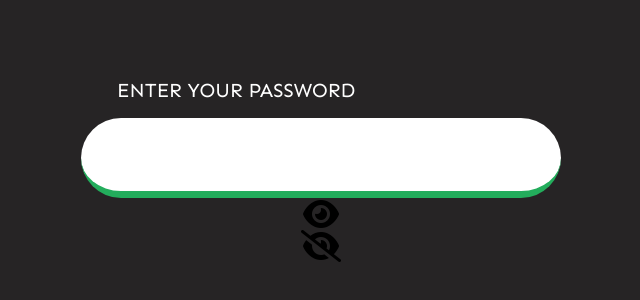
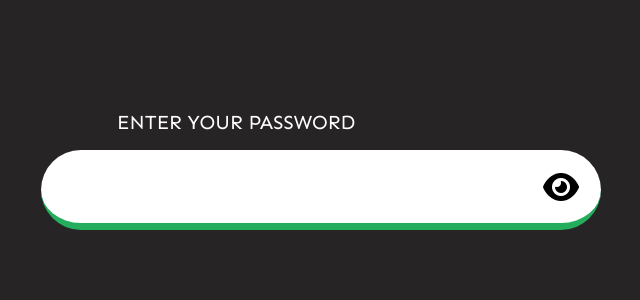
Before and after one commit to Ryder-07/password-strength-checker, a plain HTML site: page index.html in a window 1280 px wide. Shown: the part 238-538 px from the top of the page, without its empty margins (319-959 px from the left). Drawn offline with Linux system fonts and the light colour scheme.

Commit message:
Add files via upload

```diff
--- a/index.html
+++ b/index.html
@@ -17,9 +17,11 @@
   <body>
     <div class="main">
       <p>ENTER YOUR PASSWORD</p>
-      <input type="password" id="pass" onkeyup="control() "  class="input">
+      <div class="input"><input type="password" id="pass" onkeyup="control() "  >
       <i class="fa-solid fa-eye show show_on" onclick="show_on()"></i>
-      <i class="fa-solid fa-eye-slash show_off" onclick="show_on()"></i>
+      <i class="fa-solid fa-eye-slash show show_off" onclick="show_on()"></i></div>
+
+      <i class="test">hello</i>
       <p id="message">
         YOUR PASSWORD STRENGTH IS <span id="strength">STRONG</span>
       </p>
--- a/main.js
+++ b/main.js
@@ -1,14 +1,16 @@
 var password =document.getElementById("pass");
 var span = document.getElementById("strength");
 var para= document.getElementById("message");
-var show = document.querySelector(".show");
 var show_onn= document.querySelector(".show_on");
 var show_off= document.querySelector(".show_off");
 var opt1 = /[a-z]/;
 var opt2 = /\d+/;
 var opt3 =  /.[!,@,#,$,%,^,&,*,?,_,~,-,(,)]/;
 
+onload = function () {
 
+    show_off.style.display="none";
+}
 function control(){
     if(password.value.length <=4 && (password.value.match(opt1)||password.value.match(opt2)||password.value.match(opt3))){
         password.style.borderBottomColor="#ff4757";
@@ -28,13 +30,12 @@ function control(){
         span.style.color="rgb(35,173,92)";
         para.style.display="block";
     }
-    show.style.display = "block";
 }
 function show_on(){
-    if (pass.type=="password"){
+    if (pass.type==="password"){
         pass.type="text";
+        show_onn.style.display="none";
         show_off.style.display="block";
-        show_onn.style.display="none";
 
     }
     else{
--- a/style.css
+++ b/style.css
@@ -28,14 +28,14 @@ p{
     padding: 2vmin;
 }
 input{
-    height: 10vmin;
+    height: 9vmin;
     width: 60vmin;
     border: none;
     outline: none;
     border-radius: 40px;
     font-size: 7vmin;
-    padding: 20px;
-    border-bottom:7px solid rgb(35,173,92);
+    padding: 3vmin;
+
 }
 span{
     font-weight: 700;
@@ -50,12 +50,30 @@ span{
     font-size: 4vmin;
     cursor: pointer;
 }
+.fa-eye-slash{
+    display: none;
+}
 .show_on{
     display: block;
 
 }
-.show_off{
-    font-size: 4vmin;
-    cursor: pointer     ;
-    display:none;
+
+.input{
+    height: 10vmin;
+    width: 70vmin;
+    border: none;
+    outline: none;
+    border-radius: 40px;
+    font-size: 7vmin;
+    display: flex;
+    justify-content: center;
+    align-items: center;
+    padding:2vmin;
+    background-color: rgb(255,255,255);
+    border-bottom:7px solid rgb(35,173,92);
 }
+.test{
+    font-size: larger;
+    color: aliceblue;
+    display: none;
+}
```
